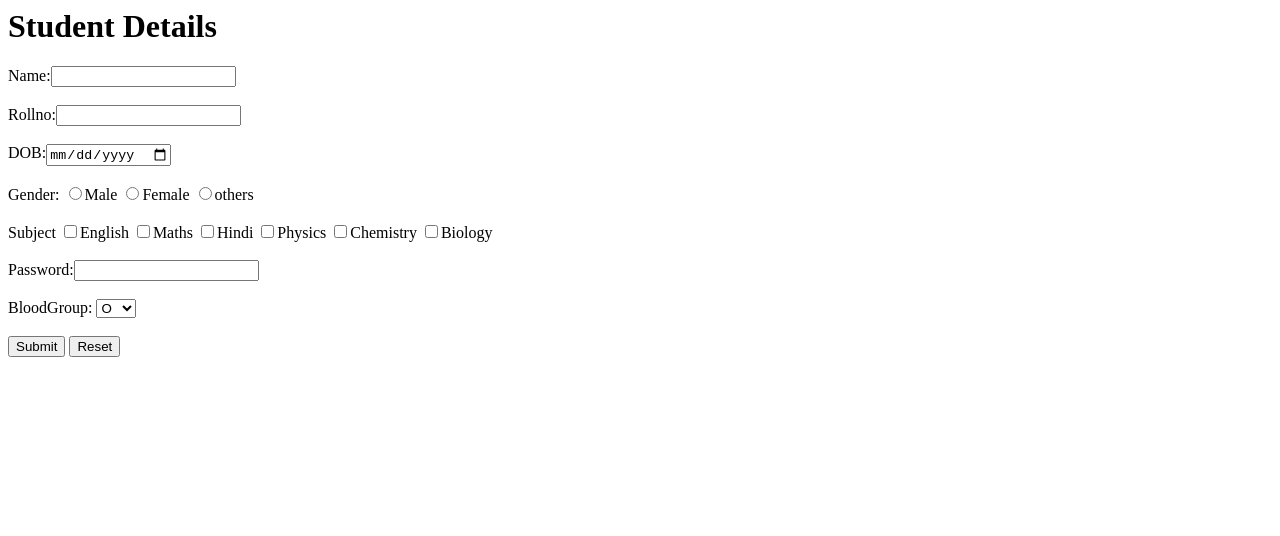
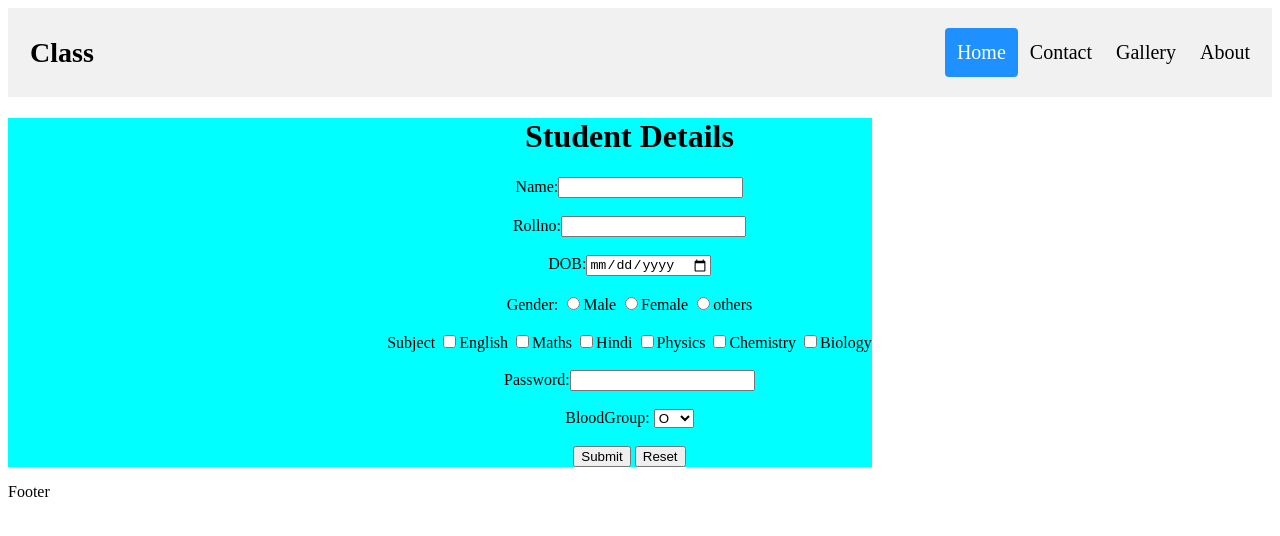
Before and after one commit to sachisahu/class-7, a plain HTML site: page form.html in a window 1280 px wide. Drawn offline with Linux system fonts and the light colour scheme.

Commit message:
header added

```diff
--- /dev/null
+++ b/form.css
@@ -0,0 +1,53 @@
+.header{
+    padding: 20px 10px;
+    background-color: #f1f1f1;
+    overflow: hidden;
+}
+
+.header a {
+    float: left;
+    color: black;
+    text-align: center;
+    padding: 12px;
+    text-decoration: none;
+    font-size: 20px;
+    line-height: 25px;
+    border-radius: 4px;
+}
+
+.header a.logo{
+    font-size: 28px;
+    font-weight: bold;
+}
+
+.header a:hover{
+    background-color: #ddd;
+    color: black;
+}
+
+.header a.active{
+    background-color: dodgerblue;
+    color: white;
+}
+.header-right{
+    float: right;
+}
+@media screen and(max-width: 500px) {
+    .header a{
+        float: none;
+        display: block;
+        text-align: left;
+    }
+
+    .header-right{
+        float: none;
+    }
+
+}
+
+.form{
+    text-align: center;
+    background-color: aqua;
+    padding-left: 30%;
+    width: fit-content;
+}
--- a/form.html
+++ b/form.html
@@ -1,10 +1,34 @@
 <html>
 <head>
     <title>HTML Form</title>
+    <link rel="stylesheet" href="form.css">
 </head>
 <body>
+
+    <!--  Code For Header -->
+
+    <div class="header">
+        <a href="#defult" class="logo">Class</a>
+        <div class="header-right">
+            <a class="active" href="#home">Home</a>
+            <a href="#contact">Contact</a>
+            <a href="#gallery">Gallery</a>
+            <a href="#about">About</a>
+        </div>
+    </div>
+
+        <!-- End of Header -->
+
+
+
+
+
+
+
+
+<div class="form">
     <h1>Student Details</h1>
-    <form>
+    <form >
         Name:<input type="text"><br><br>
         Rollno:<input type="number"><br><br>
         DOB:<input type="date"><br><br>
@@ -28,5 +52,11 @@
         <input type="submit">
         <input type="reset">
     </form>
+</div>
+
+    <div class="footer">
+        <p>Footer</p>
+    </div>
+
 </body>
 </html>
```
Also changed, not shown: new 8.txt (added).
